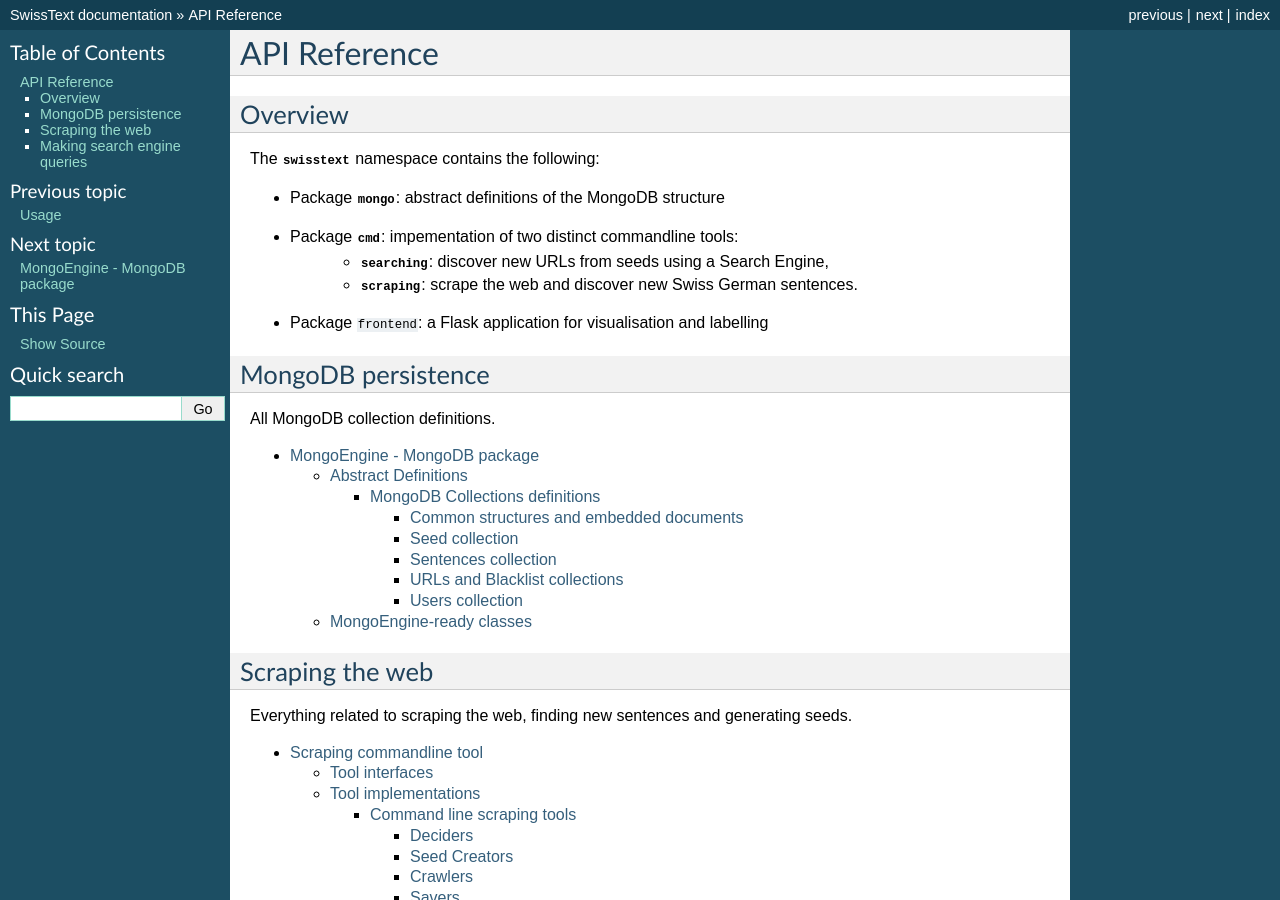
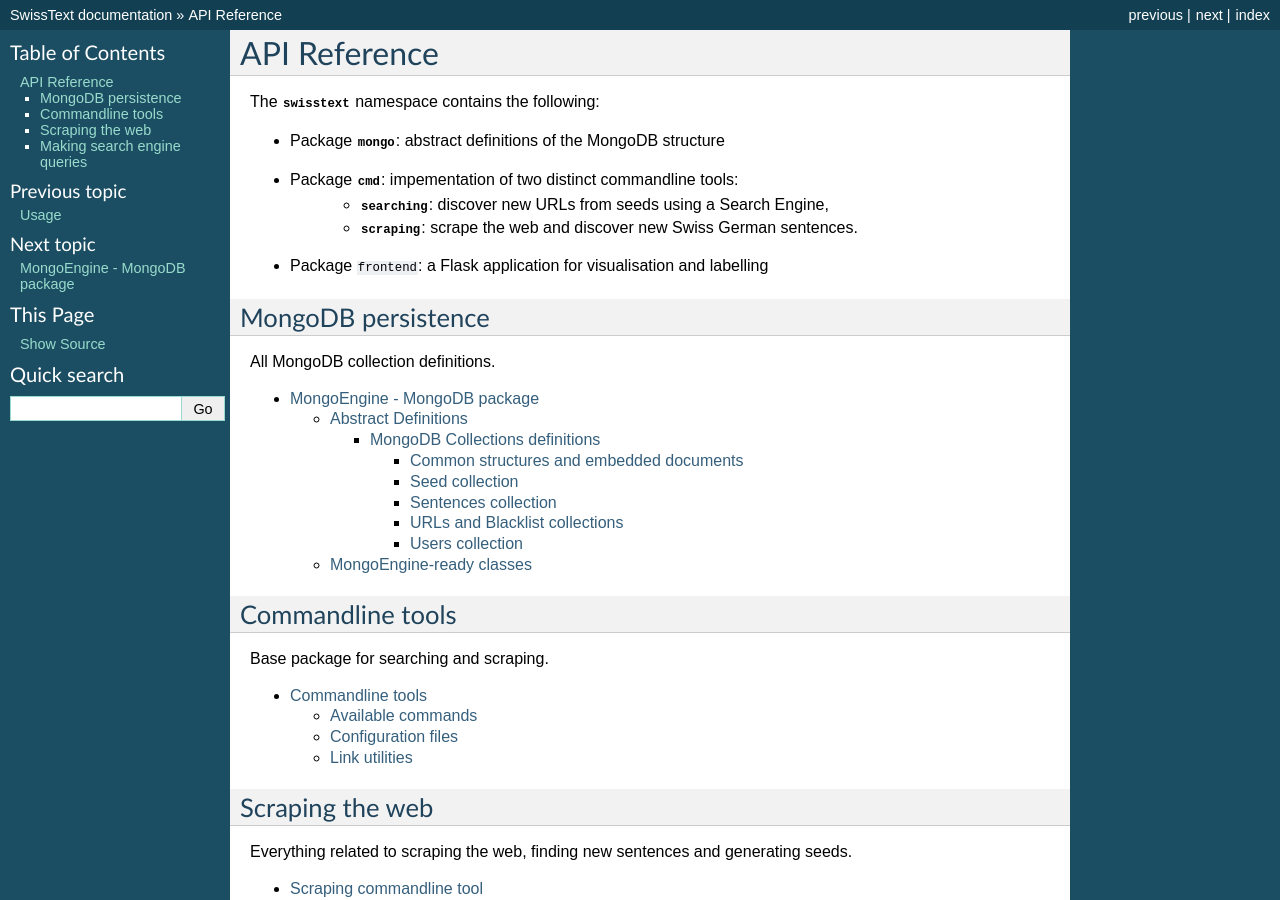
Before and after one commit to derlin/swisstext, a Sphinx documentation site: the page built from docs/apireference.rst, in a window 1280 px wide and 900 px high. Built offline with Sphinx 7.4.7, drawn with Linux system fonts in a browser that asks for light colours; pages that are not in the unit, such as notebooks, are missing from menus.

Commit message:
still in the docs

```diff
--- a/docs/apireference.rst
+++ b/docs/apireference.rst
@@ -1,8 +1,5 @@
 API Reference
 =============
-
-Overview
---------
 
 The :mod:`swisstext` namespace contains the following:
 
@@ -23,6 +20,16 @@ All MongoDB collection definitions.
    :maxdepth: 10
 
    swisstext.mongo
+
+Commandline tools
+-----------------
+
+Base package for searching and scraping.
+
+.. toctree::
+   :maxdepth: 2
+
+   swisstext.cmd
 
 
 Scraping the web
--- a/docs/index.rst
+++ b/docs/index.rst
@@ -16,8 +16,6 @@ Welcome to SwissText's documentation!
    aboutthedoc
 
 
-See also :mod:`swisstext.cmd` for usage examples.
-
 
 Indices and tables
 ==================
--- a/docs/usage.rst
+++ b/docs/usage.rst
@@ -49,3 +49,9 @@ To run the **backend**, just call the ``st_scrape`` and ``st_search`` scripts.
 If you want to customize how the system works, you can do it via a YAML configuration file. Note that
 you can use one single file for both scrape and search as options don't clash with one another and no error
 is thrown if unknown options are set.
+
+
+.. seealso::
+
+    :mod:`swisstext.cmd`
+        For usage examples
```
Also changed, not shown: docs/aboutthedoc.rst (added, +49 -0 lines).
